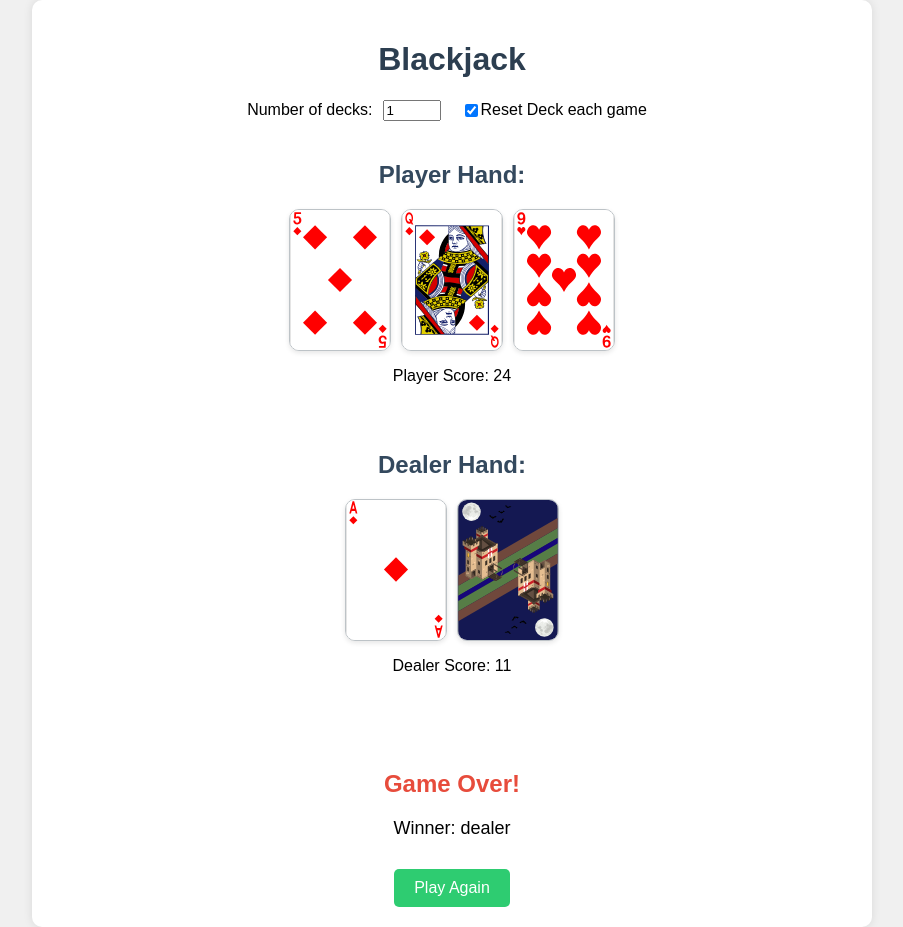
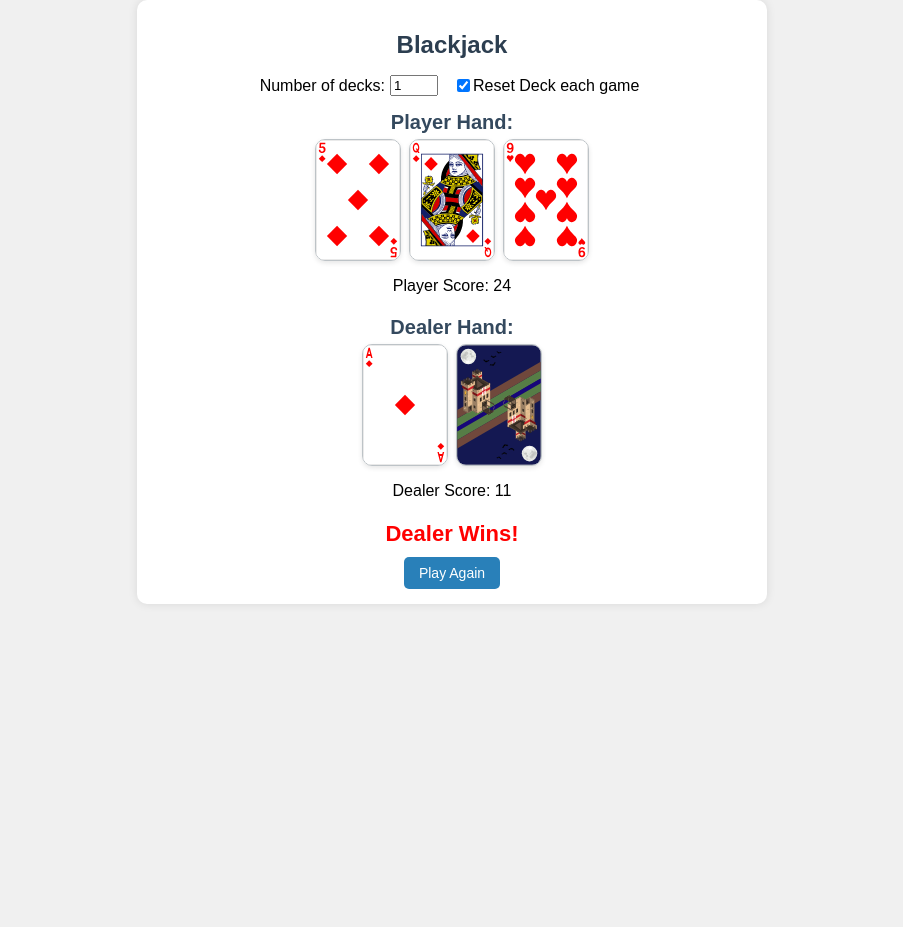
Before and after one commit to ajcaesar/StatJack, a React (Create React App) app in the folder my-app/: page / in a window 1280 px wide. Both pictures are taken after a click on the button "Hit". Shown: the whole page, without its empty margins (188-1091 px from the left). After the commit the page ends 800 px from the top, so only its background shows below. Built offline with nearby package versions, Linux system fonts and the light colour scheme.

Commit message:
working through blackjack errors

```diff
--- a/my-app/src/blackjack/blackjack.js
+++ b/my-app/src/blackjack/blackjack.js
@@ -29,7 +29,7 @@ function Blackjack() {
   }, [numDecks]);
 
   useEffect(() => {
-    if (sumValue(playerHand) > 21) {
+    if (sumValue(playerHand) >= 21) {
       setGameStatus('over');
     }
   }, [playerHand]);
@@ -67,6 +67,12 @@ function Blackjack() {
     setDealerHand([card3]);
     setGameStatus('playerMove');
   };
+
+  const getTextColor = (value) => {
+    if (value === 'player') return 'green';
+    return 'red'
+  };
+
 
   const hit = async () => {
     const newCard = await dealCard();
@@ -129,16 +135,15 @@ function Blackjack() {
     return 'tie';
   }
 
-  const endGame = () => {
-    setGameStatus('over');
-    const winner = checkWinner();
-    return winner;
-  }
-
   const stand = async () => {
     await dealerHit();
     setGameStatus('over');
   };
+
+  function capitalizeFirstLetter(str) {
+    if (!str) return ''; // Return an empty string if input is empty
+    return str.charAt(0).toUpperCase() + str.slice(1);
+  }
 
 
   const handleNumDecksChange = (event) => {
@@ -225,8 +230,10 @@ function Blackjack() {
 
           {gameStatus === 'over' && (
             <div className="game-over">
-              <h2>Game Over!</h2>
-              <p>Winner: {checkWinner()}</p>
+              {checkWinner() !== 'tie' &&
+              <h2 style={{ color: getTextColor(checkWinner()) }}>{capitalizeFirstLetter(checkWinner())} Wins!</h2>}
+              {checkWinner() === 'tie' &&
+              <h2 style={{ color: 'blue' }}>Push!</h2>}
               <button onClick={initializeGame}>Play Again</button>
             </div>
           )}
--- a/my-app/src/index.css
+++ b/my-app/src/index.css
@@ -14,9 +14,9 @@ code {
 }
 
 .blackjack-game {
-  max-width: 800px;
+  max-width: 600px; /* Reduced width */
   margin: 0 auto;
-  padding: 20px;
+  padding: 15px; /* Reduced padding */
   font-family: Arial, sans-serif;
   background-color: white;
   box-shadow: 0 0 10px rgba(0, 0, 0, 0.1);
@@ -26,14 +26,15 @@ code {
 h1 {
   text-align: center;
   color: #2c3e50;
+  font-size: 24px; /* Reduced font size */
 }
 
 .game-settings {
   display: flex;
   justify-content: center;
   align-items: center;
-  gap: 20px;
-  margin-bottom: 20px;
+  gap: 15px; /* Reduced gap */
+  margin-bottom: 15px; /* Reduced margin */
 }
 
 .deck-selector, .reset-selector {
@@ -42,11 +43,11 @@ h1 {
 }
 
 .deck-selector label, .reset-selector label {
-  margin-right: 10px;
+  margin-right: 5px; /* Reduced margin */
 }
 
 .deck-selector input {
-  width: 50px;
+  width: 40px; /* Reduced width */
 }
 
 .game-area {
@@ -58,13 +59,13 @@ h1 {
 .game-controls {
   display: flex;
   justify-content: center;
-  margin: 20px 0;
+  margin: 15px 0; /* Reduced margin */
 }
 
 .game-controls button {
-  margin: 0 10px;
-  padding: 10px 20px;
-  font-size: 16px;
+  margin: 0 5px; /* Reduced margin */
+  padding: 8px 15px; /* Reduced padding */
+  font-size: 14px; /* Reduced font size */
   background-color: #3498db;
   color: white;
   border: none;
@@ -74,29 +75,42 @@ h1 {
 }
 
 .game-controls button:hover {
-  background-color: #2980b9;
+  background-color: darkblue;
 }
 
 .hand {
   width: 100%;
-  margin-bottom: 30px;
+  margin-bottom: 5px; /* Reduced margin */
   text-align: center;
 }
 
 .hand h2 {
   color: #34495e;
+  font-size: 20px; /* Reduced font size */
 }
 
 .cards {
   display: flex;
   justify-content: center;
   flex-wrap: wrap;
-  gap: 10px;
+  gap: 8px; /* Reduced gap */
+}
+
+h2 {
+  display: block;
+  font-size: 1.5em;
+  margin-block-start: 0em;
+  margin-block-end: 0em;
+  margin-inline-start: 0px;
+  margin-inline-end: 0px;
+  font-weight: bold;
+  unicode-bidi: isolate;
+  margin-bottom: 5px;
 }
 
 .card {
-  width: 100px;
-  height: 140px;
+  width: auto; /* Reduced width */
+  height: 120px; /* Reduced height */
   border: 1px solid #bdc3c7;
   border-radius: 10px;
   overflow: hidden;
@@ -116,30 +130,33 @@ h1 {
 
 .game-over {
   text-align: center;
-  margin-top: 30px;
+  margin-top: 0px; /* Reduced margin */
 }
 
 .game-over h2 {
   color: #e74c3c;
+  font-size: 22px; /* Reduced font size */
 }
 
 .game-over p {
-  margin: 10px 0;
-  font-size: 18px;
+  margin: 8px 0; /* Reduced margin */
+  font-size: 16px; /* Reduced font size */
 }
 
 .game-over button {
-  margin-top: 20px;
-  padding: 10px 20px;
-  font-size: 16px;
-  background-color: #2ecc71;
+  margin-top: 5px; /* Reduced margin */
+  padding: 8px 15px; /* Reduced padding */
+  font-size: 14px; /* Reduced font size */
+  /* background-color: #2ecc71; */
   color: white;
   border: none;
   border-radius: 5px;
   cursor: pointer;
   transition: background-color 0.3s;
+  background-color: #2980b9;
+
 }
 
 .game-over button:hover {
-  background-color: #27ae60;
+  background-color: darkblue;
 }
```
Also changed, not shown: my-app/src/calculateOdds.js (added).
